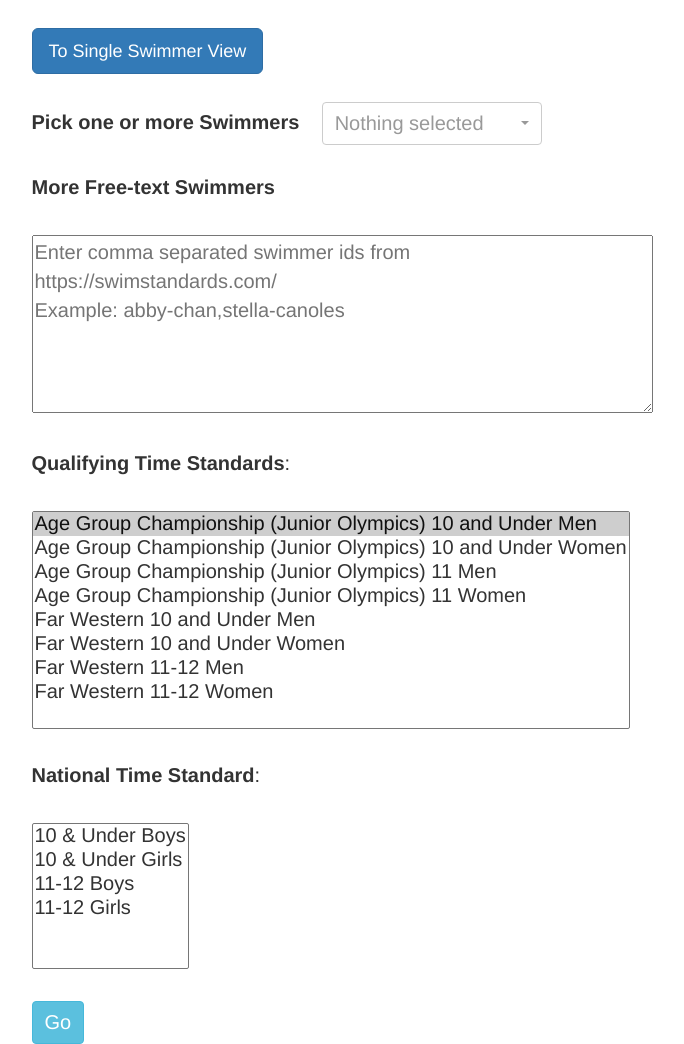
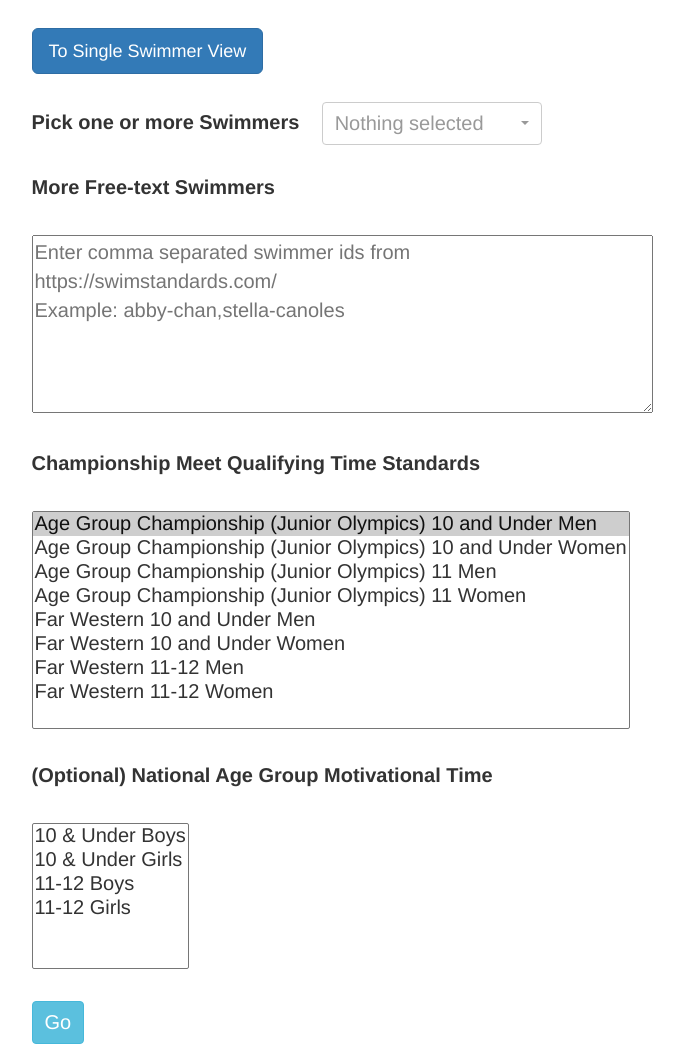
Before and after one commit to lhyqie/swim, a Flask app: page /select/ in a window 1280 px wide. Shown: the part 64-1108 px from the top of the page, without its empty margins (298-982 px from the left). Run offline with Flask 3, Linux system fonts and the light colour scheme; some libraries are stand-ins or nearby versions.

Commit message:
Clarify National Age Group Motivation Time name

```diff
--- a/app.py
+++ b/app.py
@@ -113,12 +113,12 @@ def card():
 
 class ScoreBoardForm(FlaskForm):
   more_swimmers = TextAreaField('More Free-text Swimmers')
-  timestandard = SelectField('Qualifying Time Standards', choices=times_name_pair, default="JO-10-MALE")
-  nationaltime = SelectField('National Time Standard', choices=national_times_name_pair)
+  timestandard = SelectField('Championship Meet Qualifying Time Standards', choices=times_name_pair, default="JO-10-MALE")
+  nationaltime = SelectField('(Optional) National Age Group Motivational Time', choices=national_times_name_pair)
 
 
 class ScoreCardForm(FlaskForm):
-  nationaltime = SelectField('National Time Standard', choices=national_times_name_pair, default="10-MALE")
+  nationaltime = SelectField('National Age Group Motivational Time', choices=national_times_name_pair, default="10-MALE")
 
 
 @app.route('/compare/', methods=('GET', 'POST'))
--- a/templates/form.html
+++ b/templates/form.html
@@ -31,11 +31,11 @@
 Example: abby-chan,stella-canoles") }}
     <br/><br/>
     <input type="hidden" name="hidden_swimmers" id="hidden_swimmers" />
-    {{ form.timestandard.label }}:
+    {{ form.timestandard.label }}
     <br/><br/>
     {{ form.timestandard(size=9) }}
     <br/><br/>
-    {{ form.nationaltime.label }}:
+    {{ form.nationaltime.label }}
     <br/><br/>
     {{ form.nationaltime(size=6) }}
     <br/><br/>
```
Also changed, not shown: times.py (+10 -10 lines).
